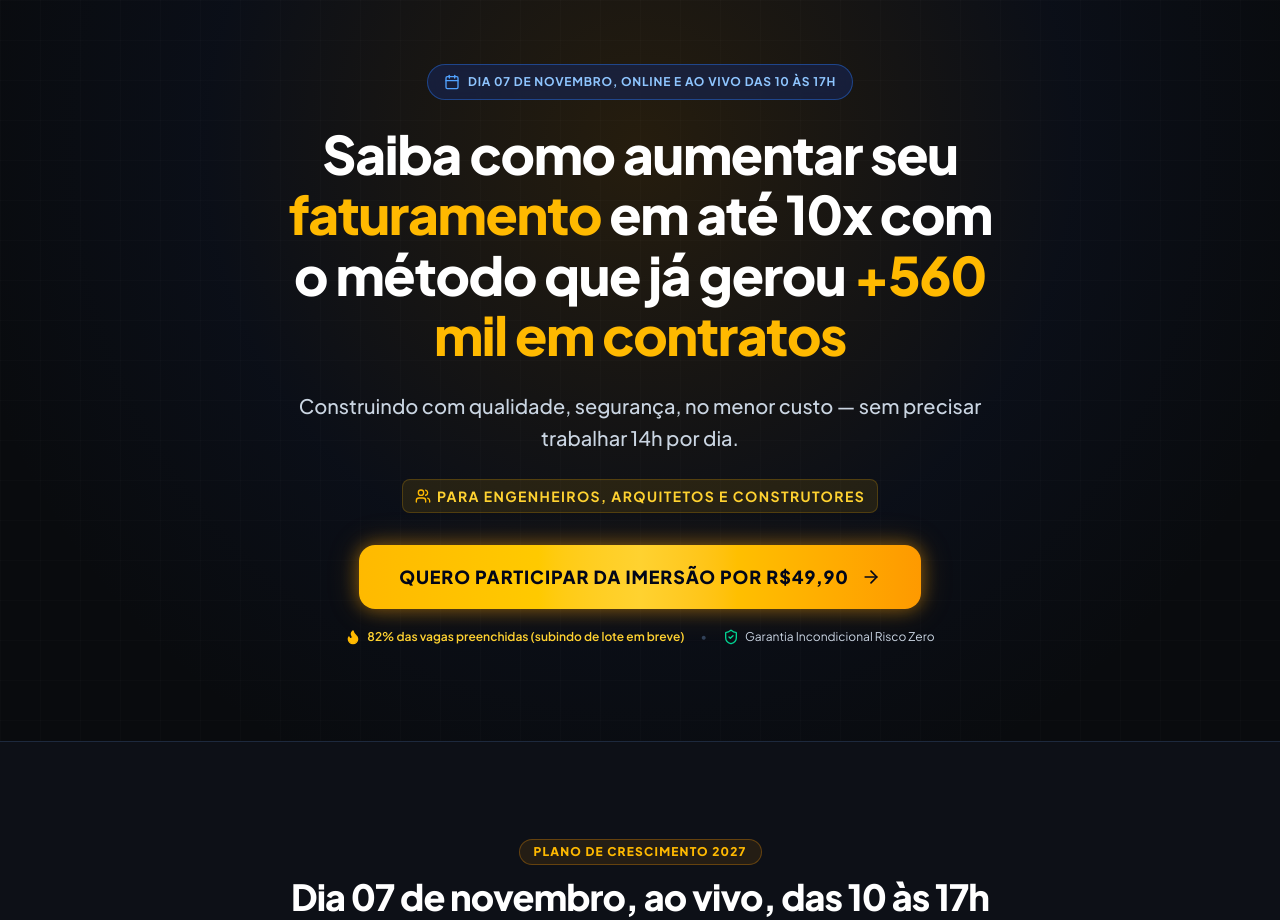
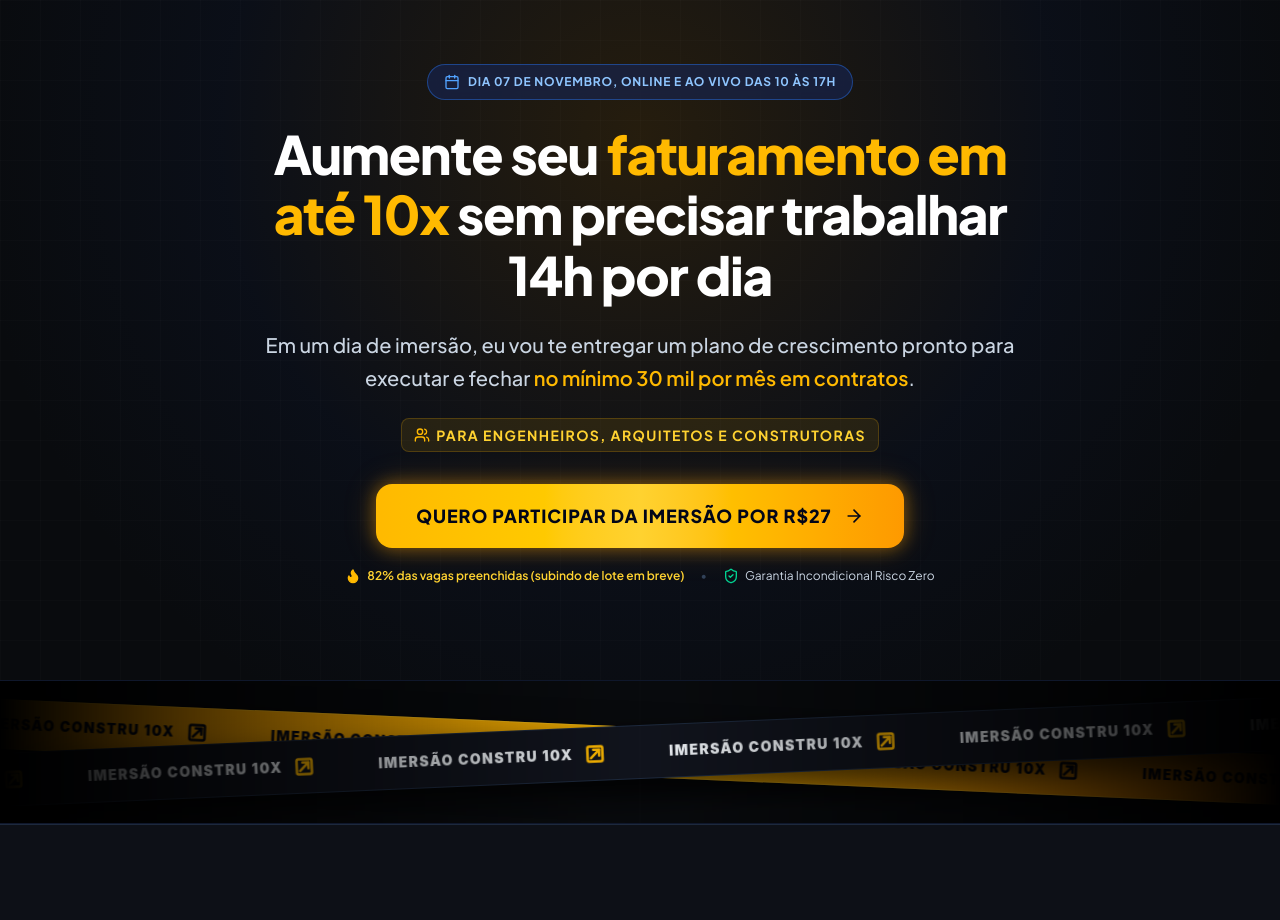
Before and after one commit to projetoadrianocosta/Constru10x_LP, a React (Vite) app: page / in a window 1280 px wide. Shown: the top 920 px of the page. Built offline with nearby package versions, Linux system fonts and the light colour scheme.

Commit message:
refactor: update pricing and marketing copy
- Update ticket price to R$ 27,00
- Refine headline and subheadline for better conversion
- Add marquee animations to CSS

```diff
--- a/src/App.tsx
+++ b/src/App.tsx
@@ -60,7 +60,7 @@ export default function App() {
   const handleOpenCheckout = () => {
     setIsCheckoutOpen(true);
     trackEvent('InitiateCheckout', {
-      value: 49.90,
+      value: 27.00,
       currency: 'BRL',
       content_name: 'Ingresso Imersão Constru 10x',
       content_category: 'Imersão'
@@ -87,18 +87,18 @@ export default function App() {
             style={{ fontSize: '53px', width: '738px', maxWidth: '100%' }}
             className="text-3xl sm:text-4xl md:text-5xl lg:text-[53px] font-black text-white leading-[1.14] tracking-tight mb-6 max-w-4xl mx-auto"
           >
-            Saiba como aumentar seu <span className="text-amber-400">faturamento</span> em até 10x com o método que já gerou <span className="text-amber-400">+560 mil em contratos</span>
+            Aumente seu <span className="text-amber-400">faturamento em até 10x</span> sem precisar trabalhar 14h por dia
           </h1>
 
           {/* Subheadline */}
           <p className="text-base sm:text-lg md:text-xl text-slate-300 font-medium leading-relaxed mb-6 max-w-3xl mx-auto">
-            Construindo com qualidade, segurança, no menor custo — sem precisar trabalhar 14h por dia.
+            Em um dia de imersão, eu vou te entregar um plano de crescimento pronto para executar e fechar <span className="text-amber-400 font-semibold">no mínimo 30 mil por mês em contratos</span>.
           </p>
 
           {/* Destaque rápido */}
           <div className="inline-flex items-center gap-1.5 px-3 py-1.5 rounded-lg bg-amber-400/10 border border-amber-400/20 text-amber-300 text-xs sm:text-sm font-bold uppercase tracking-widest mb-8">
             <Users className="w-4 h-4 text-amber-400" />
-            <span>Para engenheiros, arquitetos e construtores</span>
+            <span>PARA ENGENHEIROS, ARQUITETOS E CONSTRUTORAS</span>
           </div>
 
           {/* Big CTA Group */}
@@ -109,7 +109,7 @@ export default function App() {
               id="hero-cta-button"
               className="w-full sm:w-auto px-10 py-4.5 bg-gradient-to-r from-amber-400 via-amber-300 to-amber-500 hover:from-amber-300 hover:to-amber-400 text-slate-950 font-black text-base sm:text-lg uppercase tracking-wider rounded-2xl shadow-xl shadow-amber-500/25 transition-all hover:scale-105 active:scale-95 flex items-center justify-center gap-3 animate-pulse-glow"
             >
-              <span>QUERO PARTICIPAR DA IMERSÃO POR R$49,90</span>
+              <span>QUERO PARTICIPAR DA IMERSÃO POR R$27</span>
               <ArrowRight className="w-5 h-5 text-slate-950" />
             </button>
           </div>
@@ -126,6 +126,52 @@ export default function App() {
               Garantia Incondicional Risco Zero
             </span>
           </div>
+        </div>
+      </section>
+
+      {/* SEÇÃO VISOR / TICKER REVELAÇÃO (MOVIMENTOS INFINITOS E CRUZADOS) */}
+      <section className="relative h-28 sm:h-36 overflow-hidden bg-[#090b0e] z-20 flex items-center justify-center border-y border-slate-900">
+        <div className="absolute inset-0 bg-gradient-to-r from-black via-transparent to-black pointer-events-none z-30" />
+
+        {/* Ribbon container to hold both overlapping banners */}
+        <div className="absolute w-full h-full flex items-center justify-center overflow-hidden">
+
+          {/* Gold Banner - Tilting Right (positive rotation) */}
+          <div className="absolute w-[120%] py-2.5 sm:py-3.5 bg-gradient-to-r from-amber-500 via-amber-400 to-amber-600 text-slate-950 font-black tracking-widest text-xs uppercase shadow-[0_10px_30px_rgba(0,0,0,0.5)] transform rotate-[2.5deg] z-10 border-y border-amber-300/40">
+            <div className="overflow-hidden w-full">
+              <div className="animate-marquee-left flex whitespace-nowrap gap-16 items-center">
+                {Array(12).fill(null).map((_, i) => (
+                  <div key={i} className="flex items-center gap-3 shrink-0 font-sans text-xs sm:text-sm font-black tracking-widest">
+                    <span>IMERSÃO CONSTRU 10X</span>
+                    <svg viewBox="0 0 24 24" fill="none" stroke="currentColor" strokeWidth="3" strokeLinecap="round" strokeLinejoin="round" className="w-4 h-4 sm:w-5 h-5 shrink-0">
+                      <rect x="3" y="3" width="18" height="18" rx="2" ry="2" />
+                      <line x1="17" y1="7" x2="7" y2="17" />
+                      <polyline points="10 7 17 7 17 14" />
+                    </svg>
+                  </div>
+                ))}
+              </div>
+            </div>
+          </div>
+
+          {/* Dark Banner - Tilting Left (negative rotation) */}
+          <div className="absolute w-[120%] py-3 sm:py-4 bg-[#11141d] text-white font-extrabold tracking-widest text-xs uppercase shadow-[0_15px_35px_rgba(0,0,0,0.7)] transform -rotate-[2.5deg] z-20 border-y border-slate-800">
+            <div className="overflow-hidden w-full">
+              <div className="animate-marquee-right flex whitespace-nowrap gap-16 items-center">
+                {Array(12).fill(null).map((_, i) => (
+                  <div key={i} className="flex items-center gap-3 shrink-0 font-sans text-xs sm:text-sm font-black tracking-widest text-slate-100">
+                    <span>IMERSÃO CONSTRU 10X</span>
+                    <svg viewBox="0 0 24 24" fill="none" stroke="currentColor" strokeWidth="3" strokeLinecap="round" strokeLinejoin="round" className="w-4 h-4 sm:w-5 h-5 text-amber-400 shrink-0">
+                      <rect x="3" y="3" width="18" height="18" rx="2" ry="2" />
+                      <line x1="17" y1="7" x2="7" y2="17" />
+                      <polyline points="10 7 17 7 17 14" />
+                    </svg>
+                  </div>
+                ))}
+              </div>
+            </div>
+          </div>
+
         </div>
       </section>
 
@@ -523,7 +569,7 @@ export default function App() {
               onClick={handleOpenCheckout}
               className="px-8 py-4 bg-amber-400 hover:bg-amber-300 text-slate-950 font-black text-sm uppercase tracking-wider rounded-xl shadow-xl transition-all hover:scale-105 active:scale-95 inline-flex items-center gap-2"
             >
-              <span>GARANTIR VAGA NA IMERSÃO • 1º LOTE POR R$49,90</span>
+              <span>GARANTIR VAGA NA IMERSÃO • 1º LOTE POR R$27</span>
               <ArrowRight className="w-4 h-4" />
             </button>
           </div>
@@ -562,7 +608,7 @@ export default function App() {
             <div className="text-center mb-6">
               <div className="flex items-baseline justify-center gap-2">
                 <span className="text-5xl sm:text-6xl font-black text-white font-mono">
-                  R$ 49,90
+                  R$ 27
                 </span>
                 <span className="text-sm font-bold text-slate-300">à vista</span>
               </div>
@@ -593,7 +639,7 @@ export default function App() {
               id="btn-garantir-lote-1"
               className="w-full py-4.5 px-6 bg-gradient-to-r from-amber-400 via-amber-300 to-amber-500 hover:from-amber-300 hover:to-amber-400 text-slate-950 font-black text-base sm:text-lg uppercase tracking-wider rounded-2xl shadow-xl shadow-amber-500/25 transition-transform hover:scale-105 active:scale-95 flex items-center justify-center gap-2 cursor-pointer"
             >
-              <span>GARANTIR INGRESSO • 1º LOTE R$ 49,90 À VISTA</span>
+              <span>GARANTIR INGRESSO • 1º LOTE R$ 27 À VISTA</span>
               <ArrowRight className="w-5 h-5 text-slate-950" />
             </button>
 
@@ -671,7 +717,7 @@ export default function App() {
               onClick={handleOpenCheckout}
               className="px-8 py-4 bg-amber-400 hover:bg-amber-300 text-slate-950 font-black text-sm uppercase tracking-wider rounded-xl shadow-xl transition-all hover:scale-105 active:scale-95 inline-flex items-center gap-2"
             >
-              <span>Garantir Meu Ingresso no 1º Lote (R$ 49,90 à vista)</span>
+              <span>Garantir Meu Ingresso no 1º Lote (R$ 27 à vista)</span>
               <ArrowRight className="w-4 h-4" />
             </button>
           </div>
--- a/src/components/CheckoutModal.tsx
+++ b/src/components/CheckoutModal.tsx
@@ -51,14 +51,14 @@ export const CheckoutModal: React.FC<CheckoutModalProps> = ({ isOpen, onClose })
       setIsSubmitting(false);
       setIsSuccess(true);
       trackEvent('Lead', {
-        value: 49.90,
+        value: 27.00,
         currency: 'BRL',
         name: formData.name,
         email: formData.email,
         profession: formData.profession
       });
       trackEvent('Purchase', {
-        value: 49.90,
+        value: 27.00,
         currency: 'BRL',
         content_name: 'Ingresso Imersão Constru 10x',
         payment_method: paymentMethod
@@ -108,7 +108,7 @@ export const CheckoutModal: React.FC<CheckoutModalProps> = ({ isOpen, onClose })
                 </span>
               </div>
               <div className="flex items-baseline gap-2 mt-1">
-                <span className="text-3xl font-black text-white font-mono">R$ 79,90</span>
+                <span className="text-3xl font-black text-white font-mono">{currentLot.priceFormatted}</span>
                 <span className="text-xs text-slate-300 font-bold">à vista</span>
               </div>
               <p className="text-[11px] text-slate-400 mt-1">
--- a/src/components/FloatingCTA.tsx
+++ b/src/components/FloatingCTA.tsx
@@ -44,7 +44,7 @@ export const FloatingCTA: React.FC<FloatingCTAProps> = ({ onCtaClick }) => {
               </span>
             </div>
             <p className="text-xs sm:text-sm text-slate-200 mt-0.5">
-              Por apenas <strong className="text-amber-400 font-extrabold text-sm sm:text-base">R$ 49,90 à vista</strong> • Inclui as 3 Aulas Imediatas
+              Por apenas <strong className="text-amber-400 font-extrabold text-sm sm:text-base">R$ 27 à vista</strong> • Inclui as 3 Aulas Imediatas
             </p>
           </div>
         </div>
--- a/src/data/eventData.ts
+++ b/src/data/eventData.ts
@@ -20,8 +20,8 @@ export const TICKET_LOTS: TicketLot[] = [
   {
     id: 1,
     name: "1º LOTE EXCLUSIVO",
-    price: 49.90,
-    priceFormatted: "R$ 49,90",
+    price: 27.00,
+    priceFormatted: "R$ 27",
     installments: "Pagamento único à vista",
     status: "active",
     label: "1º LOTE ATIVO • VALOR PROMOCIONAL",
--- a/src/index.css
+++ b/src/index.css
@@ -49,3 +49,33 @@
   animation: shimmer 2.5s infinite;
   content: '';
 }
+
+@keyframes marquee-left {
+  0% {
+    transform: translateX(0);
+  }
+  100% {
+    transform: translateX(-50%);
+  }
+}
+
+@keyframes marquee-right {
+  0% {
+    transform: translateX(-50%);
+  }
+  100% {
+    transform: translateX(0);
+  }
+}
+
+.animate-marquee-left {
+  display: flex;
+  width: max-content;
+  animation: marquee-left 25s linear infinite;
+}
+
+.animate-marquee-right {
+  display: flex;
+  width: max-content;
+  animation: marquee-right 25s linear infinite;
+}
```
Also changed, not shown: 1 other file (tests, documents, lock files or other folders).
